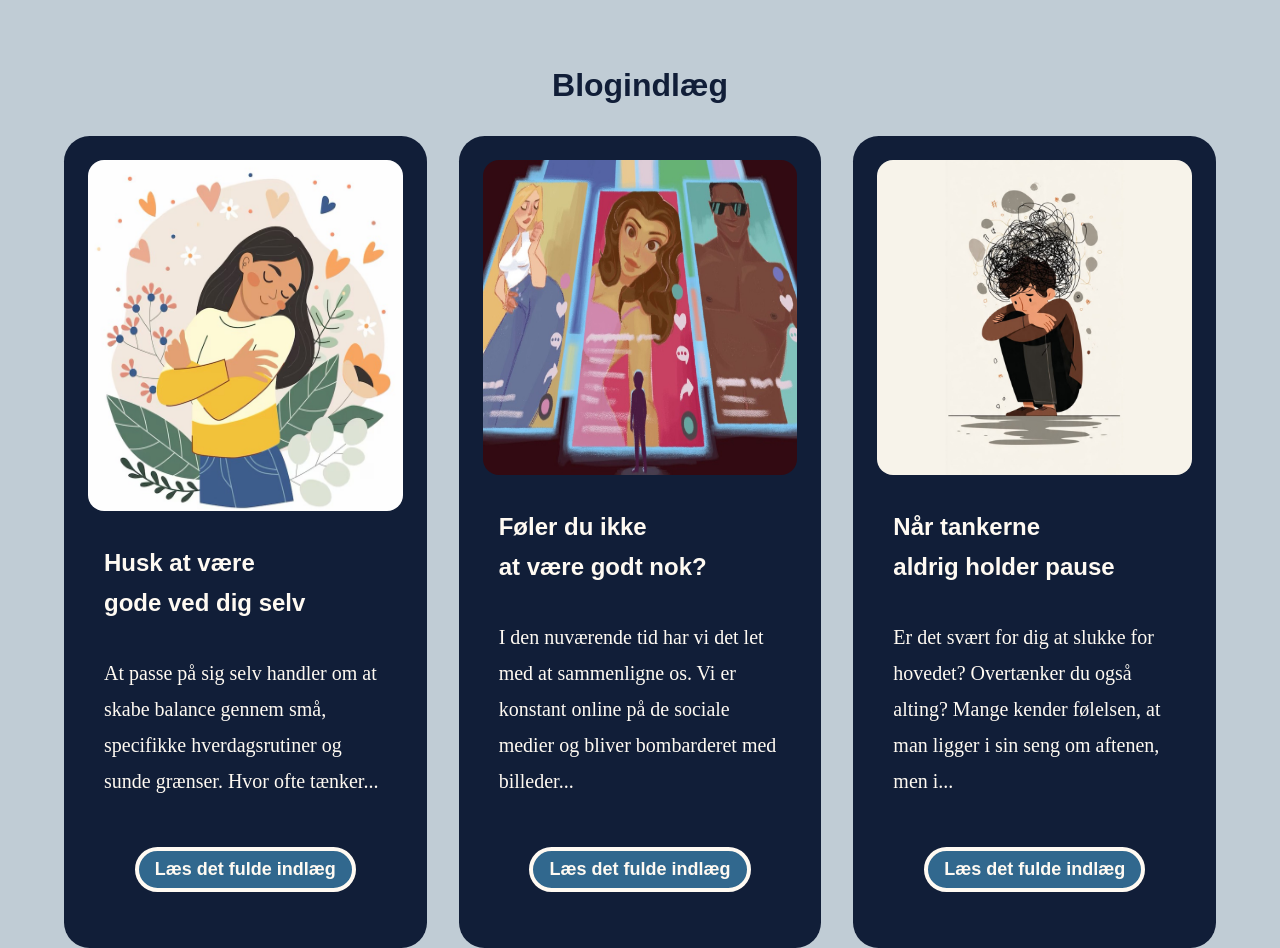
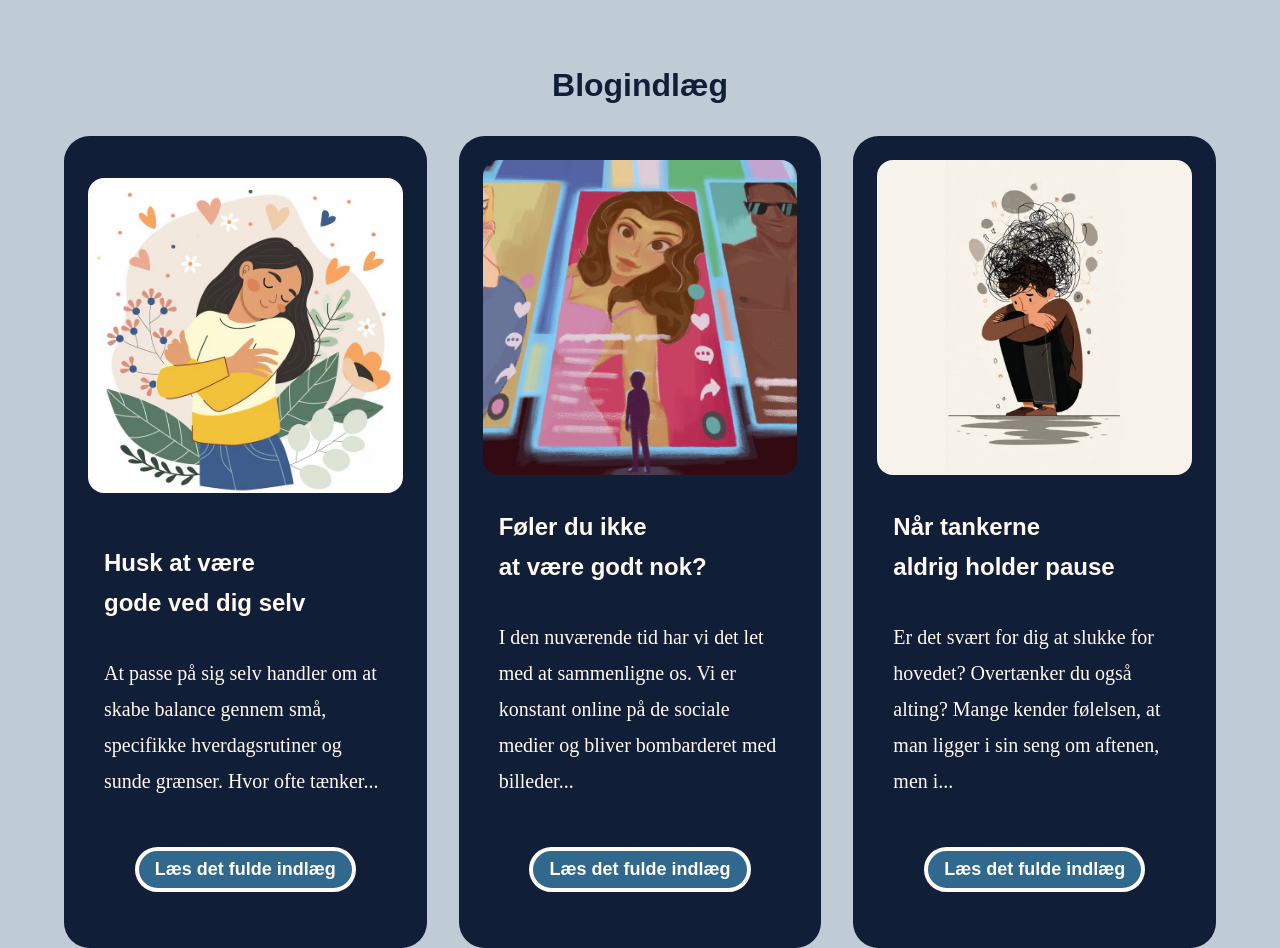
Before and after one commit to mia-madlen/project-2-accessibility, a plain HTML site: page index.html in a window 1280 px wide. Shown: the part 1260-2208 px from the top of the page. Drawn offline with Linux system fonts and the light colour scheme.

Commit message:
Fjernet småting

```diff
--- a/css/index.css
+++ b/css/index.css
@@ -258,7 +258,6 @@ h2 {
 .blog-card {
     background-color: #111E38;
     border-radius: 1.6rem;
-    overflow: hidden;
 
     display: flex;
     flex-direction: column;
@@ -271,8 +270,17 @@ h2 {
 .blog-image {
     width: 95%;
     margin: 1rem auto 1rem auto;
+    align-self: center;
+    border-radius: 1rem;
+}
+
+.blog-image-cropped {
+    object-position: center;
+    object-fit: cover;
+    margin: 1rem auto 1rem auto;
     flex-grow: 1;
-    align-self: center;
+    height: 17rem;
+    width: 95%;
     border-radius: 1rem;
 }
 
@@ -314,7 +322,6 @@ h2 {
 }
 
 .view-all-button {
-    display: inline-block;
     background-color: #111E38;
     color: #FFFAF2;
     font-size: 1.5rem;
@@ -587,6 +594,14 @@ nav a {
     margin-bottom: auto;
 }
 
+.blog-image-cropped {
+    width: 100%;
+    object-position: center;
+    object-fit: cover;
+    margin-top: 0rem;
+    margin-bottom: 0rem;
+}
+
 .blog-section {
     padding: 3rem 4rem;
 }
--- a/index.html
+++ b/index.html
@@ -118,7 +118,7 @@
 
                 <!--Blogindlæg 2-->
                 <article class="blog-card">
-                    <img class="blog-image" src="/img/Føler du ikke at være godt nok.jpeg" alt="">
+                    <img class="blog-image-cropped" src="/img/Føler du ikke at være godt nok.jpeg" alt="">
 
 
                     <div class="blog-content">
```
